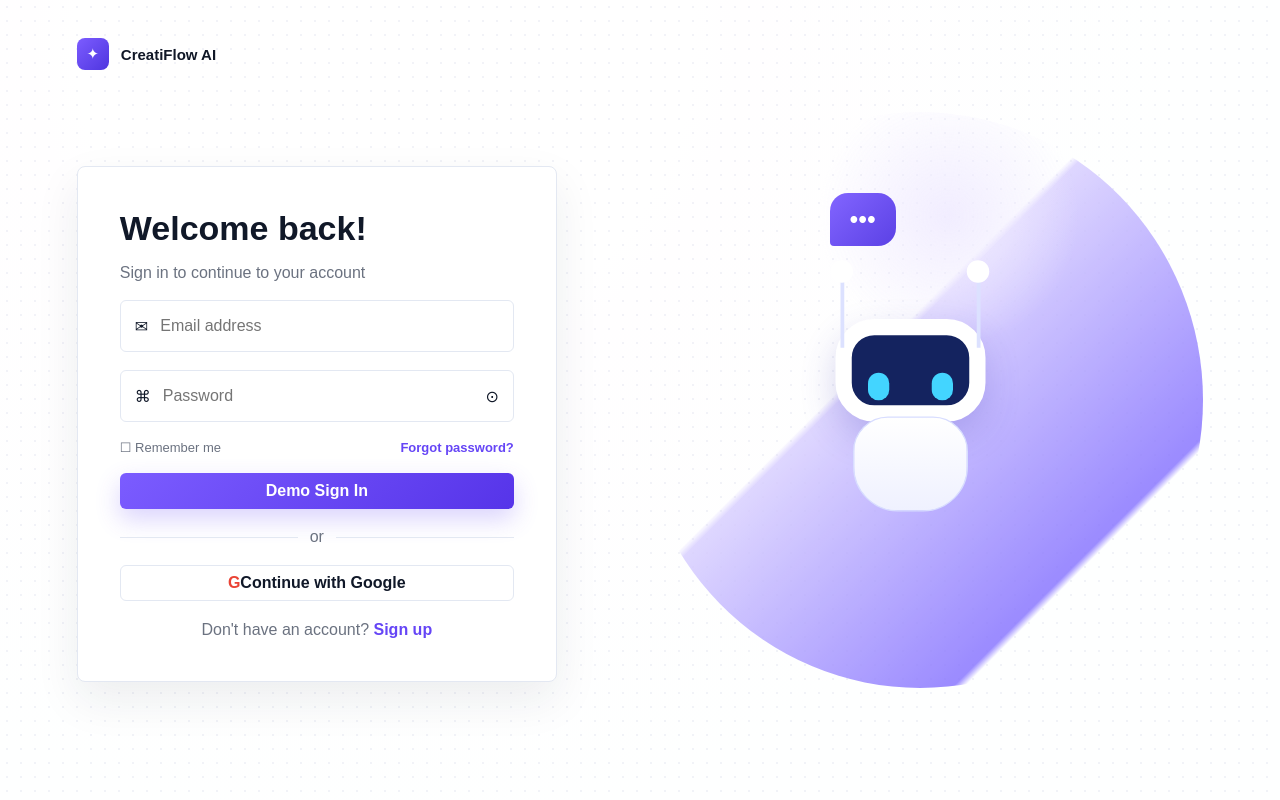
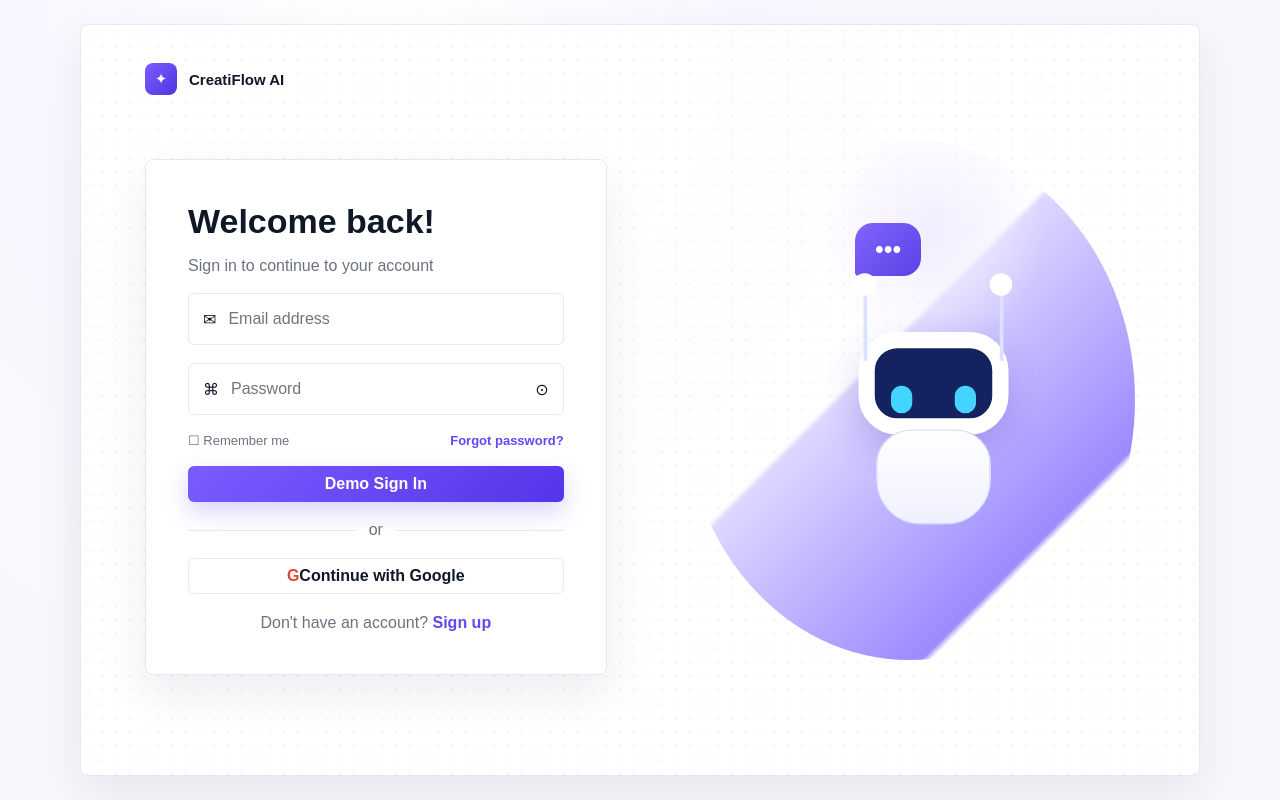
Before and after one commit to sadmananik/genContent-studio, a Next.js app in the folder packages/frontend/: page /login in a window 1280 px wide. Built offline with nearby package versions, Linux system fonts and the light colour scheme.

Commit message:
Center auth page layout

```diff
--- a/packages/frontend/src/app/globals.css
+++ b/packages/frontend/src/app/globals.css
@@ -110,7 +110,8 @@ a {
 
 .auth-stage {
   display: grid;
-  place-items: stretch;
+  place-items: center;
+  padding: 24px;
 }
 
 .protected-stage {
@@ -120,10 +121,16 @@ a {
 .login-screen {
   position: relative;
   display: grid;
-  grid-template-columns: minmax(420px, 0.95fr) minmax(420px, 1.05fr);
-  gap: 48px;
+  grid-template-columns: minmax(390px, 480px) minmax(380px, 520px);
+  justify-content: center;
+  width: min(1120px, 100%);
+  min-height: min(760px, calc(100vh - 48px));
+  gap: clamp(36px, 6vw, 80px);
   align-items: center;
-  padding: 64px clamp(28px, 6vw, 96px);
+  padding: 64px clamp(28px, 5vw, 72px);
+  border: 1px solid var(--line);
+  border-radius: 8px;
+  box-shadow: var(--shadow);
 }
 
 .login-screen::after {
@@ -144,14 +151,14 @@ a {
 .login-screen .brand {
   position: absolute;
   top: 38px;
-  left: clamp(28px, 6vw, 96px);
+  left: clamp(28px, 5vw, 72px);
 }
 
 .login-panel {
   align-self: center;
   width: min(480px, 100%);
   padding: 42px;
-  margin-top: 48px;
+  margin-top: 34px;
   background: white;
   border: 1px solid var(--line);
   border-radius: 8px;
@@ -248,7 +255,7 @@ a {
 .robot-scene {
   position: relative;
   align-self: center;
-  min-height: min(620px, 72vh);
+  min-height: 520px;
 }
 
 .robot-scene::before {
@@ -262,8 +269,8 @@ a {
 
 .chat-bubble {
   position: absolute;
-  top: 14%;
-  left: 34%;
+  top: 16%;
+  left: 38%;
   padding: 12px 20px;
   color: white;
   background: linear-gradient(135deg, #8265ff, #5b41e5);
@@ -273,8 +280,8 @@ a {
 
 .robot {
   position: absolute;
-  top: 36%;
-  left: 24%;
+  top: 37%;
+  left: 25%;
   width: 220px;
   height: 250px;
   transform: scale(1.25);
@@ -974,7 +981,8 @@ a {
   }
 
   .login-screen {
-    min-height: 100vh;
+    width: 100%;
+    min-height: auto;
     padding: 88px 20px 32px;
   }
 
```
